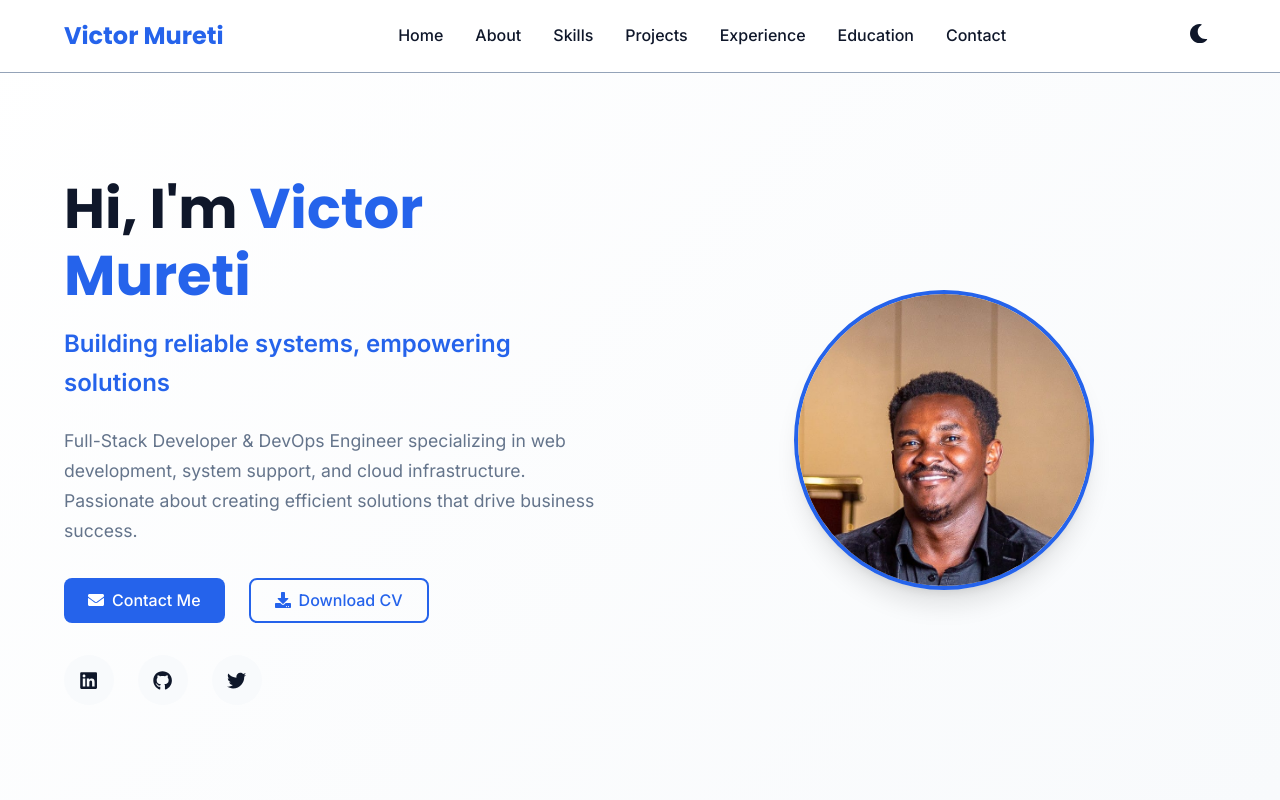
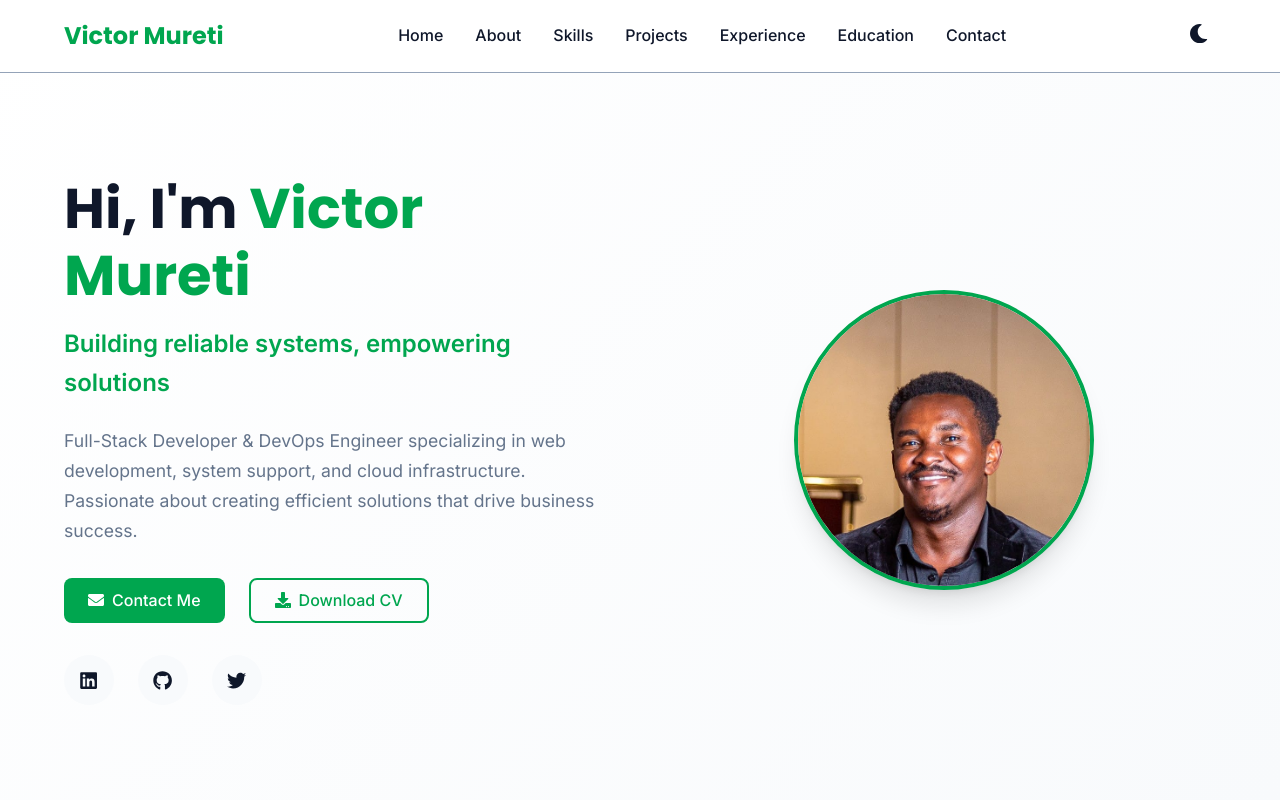
Before and after one commit to muretimiriti/Portfolio, a React (Vite) app: page / in a window 1280 px wide. Shown: the top 800 px of the page. Built offline with nearby package versions, Linux system fonts and the light colour scheme.

Commit message:
Update primary color variables in CSS for improved branding consistency

```diff
--- a/src/index.css
+++ b/src/index.css
@@ -4,8 +4,8 @@
 /* CSS Variables for Color Palette */
 :root {
   /* Primary Colors */
-  --primary-blue: #2563eb;
-  --primary-blue-dark: #1d4ed8;
+  --primary-blue: #00A64F;
+  --primary-blue-dark: #008F42;
   --primary-blue-light: #0f172a;
 
   /* Secondary Colors */
```
